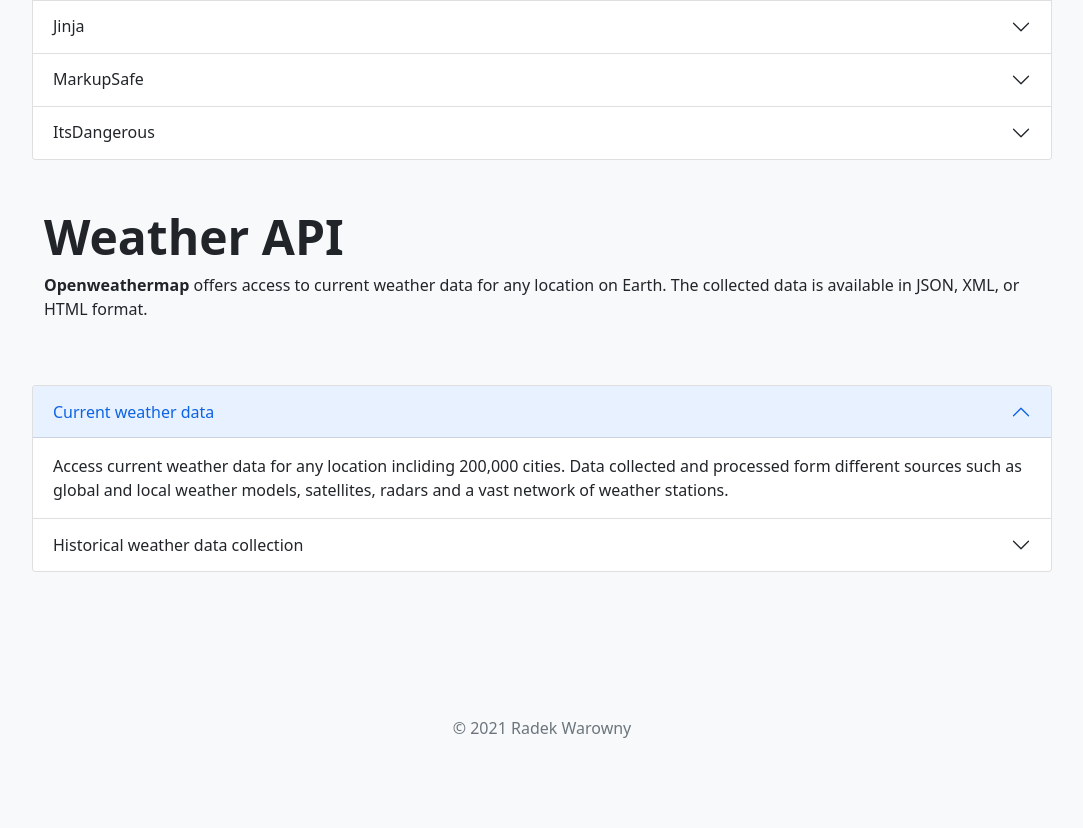
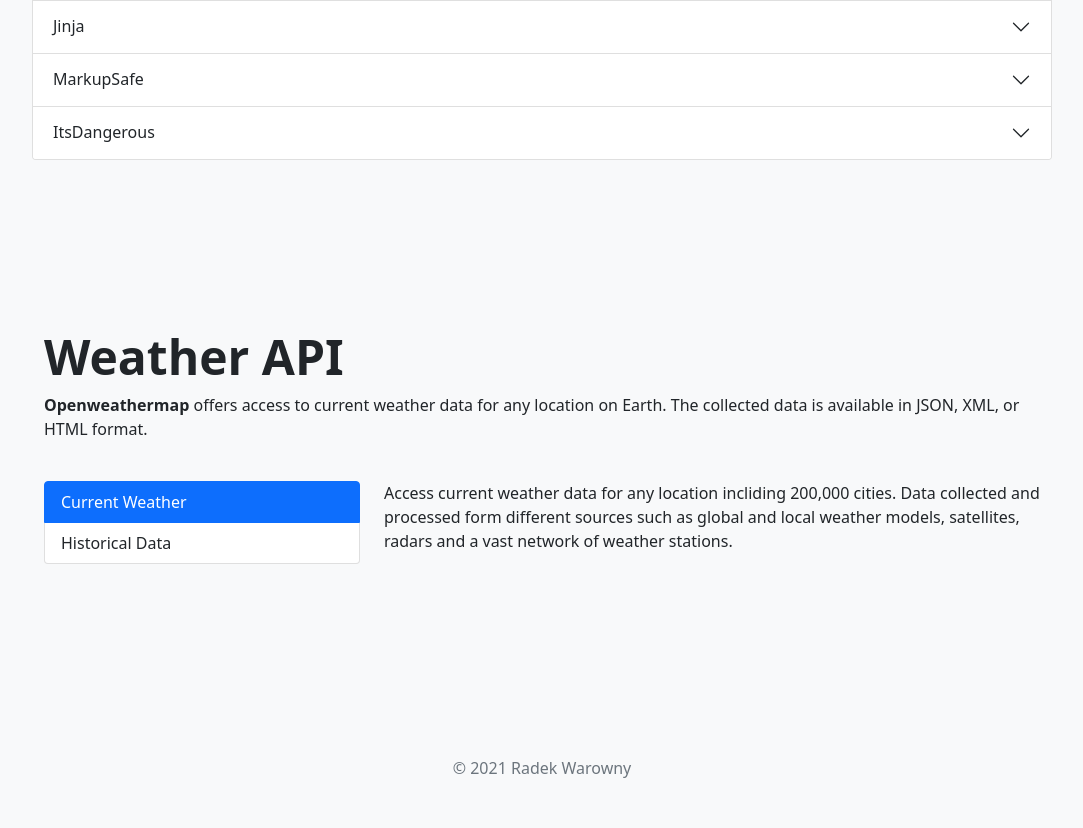
Before and after one commit to radekwarowny/Flask-Weather, a Flask app: page /features in a window 1280 px wide. Shown: the part 624-1452 px from the top of the page, without its empty margins (98-1181 px from the left). Before the commit the page ends 1362 px from the top, so only its background shows below. Run offline with Flask 2, Linux system fonts and the light colour scheme.

Commit message:
updated features page

```diff
--- a/templates/features.html
+++ b/templates/features.html
@@ -1,13 +1,15 @@
 {% extends "layout.html" %}
 
 {% block content %}
+
 <div class="p-5 mb-4 bg-light rounded-3">
     <div class="container-fluid py-5">
       <h1 class="display-5 fw-bold">Flask Features</h1>
       <p><strong>Flask</strong> is a micro web framework written in Python. It is classified as a microframework because it does not require particular tools or libraries. It has no database abstraction layer, form validation, or any other components where pre-existing third-party libraries provide common functions. However, Flask supports extensions that can add application features as if they were implemented in Flask itself. Extensions exist for object-relational mappers, form validation, upload handling, various open authentication technologies and several common framework related tools.
         Applications that use the Flask framework include Pinterest and LinkedIn.</p>
     </div>
-  <div class="accordion" id="accordionPanelsFlaskFeatures">
+
+  <div class="accordion" id="accordionPanelsStayOpenExample">
   <div class="accordion-item">
     <h2 class="accordion-header" id="panelsStayOpen-headingOne">
       <button class="accordion-button" type="button" data-bs-toggle="collapse" data-bs-target="#panelsStayOpen-collapseOne" aria-expanded="true" aria-controls="panelsStayOpen-collapseOne">
@@ -58,37 +60,35 @@
     </div>
   </div>
 </div>
-  <div class="container-fluid py-5">
+</div>
+
+<div class="p-5 mb-4 bg-light rounded-3">
+    <div class="container-fluid py-5">
       <h1 class="display-5 fw-bold">Weather API</h1>
       <p><strong>Openweathermap</strong> offers access to current weather data for any location on Earth. The collected data is available in JSON, XML, or HTML format.</p>
-    </div>
-  <div class="accordion" id="accordionPanelWeatherAPI">
-  <div class="accordion-item">
-    <h2 class="accordion-header" id="panelsStayOpen-headingFive">
-      <button class="accordion-button" type="button" data-bs-toggle="collapse" data-bs-target="#panelsStayOpen-collapseOne" aria-expanded="true" aria-controls="panelsStayOpen-collapseOne">
-        Current weather data
-      </button>
-    </h2>
-    <div id="panelsStayOpen-collapseFive" class="accordion-collapse collapse show" aria-labelledby="panelsStayOpen-headingOne">
-      <div class="accordion-body">
-        Access current weather data for any location incliding 200,000 cities. Data collected and processed form different sources such as global and local weather models, satellites, radars and a vast network of weather stations.
+      <br>
+      <div class="row">
+        <div class="col-4">
+          <div class="list-group" id="list-tab" role="tablist">
+            <a class="list-group-item list-group-item-action active" id="list-home-list" data-bs-toggle="list" href="#list-home" role="tab" aria-controls="list-home">Current Weather</a>
+            <a class="list-group-item list-group-item-action" id="list-profile-list" data-bs-toggle="list" href="#list-profile" role="tab" aria-controls="list-profile">Historical Data</a>
+          </div>
+        </div>
+        <div class="col-8">
+          <div class="tab-content" id="nav-tabContent">
+            <div class="tab-pane fade show active" id="list-home" role="tabpanel" aria-labelledby="list-home-list">Access current weather data for any location incliding 200,000 cities. Data collected and processed form different sources such as global and local weather models, satellites, radars and a vast network of weather stations.</div>
+            <div class="tab-pane fade" id="list-profile" role="tabpanel" aria-labelledby="list-profile-list">API provides historical data for 63,000+ cities. Data available for 1 month in JSON format.</div>
+          </div>
+        </div>
       </div>
     </div>
-  </div>
-  <div class="accordion-item">
-    <h2 class="accordion-header" id="panelsStayOpen-headingSix">
-      <button class="accordion-button collapsed" type="button" data-bs-toggle="collapse" data-bs-target="#panelsStayOpen-collapseTwo" aria-expanded="false" aria-controls="panelsStayOpen-collapseTwo">
-        Historical weather data collection
-      </button>
-    </h2>
-    <div id="panelsStayOpen-collapseSix" class="accordion-collapse collapse" aria-labelledby="panelsStayOpen-headingTwo">
-      <div class="accordion-body">
-        API provides historical data for 63,000+ cities. Data available for 1 month in JSON format.
-      </div>
-    </div>
-  </div>
-  </div>
 </div>
 
 
+
+
+
+
+
+
 {% endblock content %}
```
